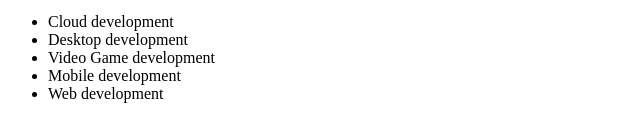
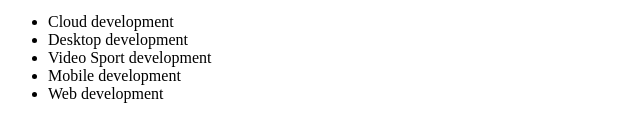
Before and after one commit to acciojob/development-paths-nandan881, a website: page main.html in a window 1280 px wide. Shown: the part 421-558 px from the top of the page, 0-640 px from the left. Drawn offline with Linux system fonts and the light colour scheme.

Commit message:
created a submission

```diff
--- a/main.html
+++ b/main.html
@@ -18,7 +18,7 @@
     <ul>
         <li>Cloud development</li>
         <li>Desktop development</li>
-        <li>Video Game development</li>
+        <li>Video Sport development</li>
         <li>Mobile development</li>
         <li>Web development</li>
     </ul>
```
